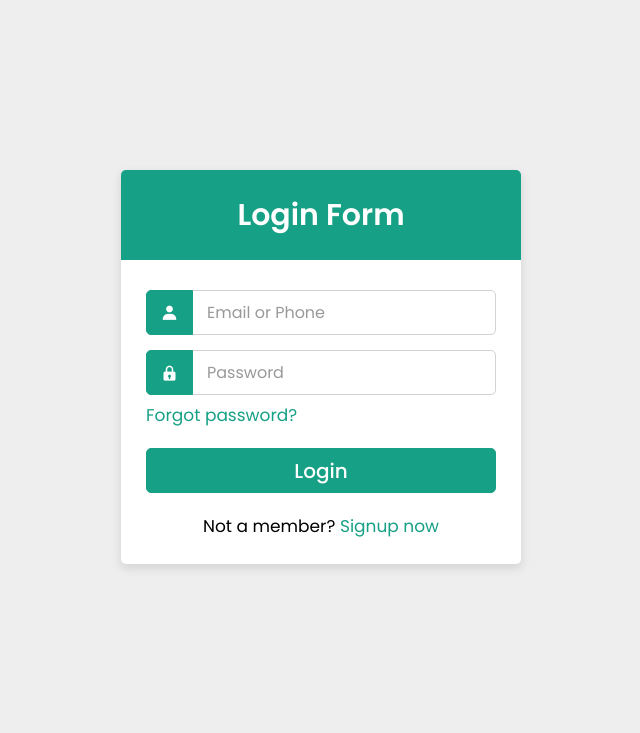
After one commit to XhemaliDurguti/PersonalWeb, a PHP site: page /admin/index.php in a window 1280 px wide. The commit adds this page. Shown: the top 733 px of the page, without its empty margins (319-959 px from the left). Run offline with PHP 8.4, Linux system fonts and the light colour scheme.

Commit message:
Login form create and style

```diff
--- /dev/null
+++ b/admin/assets/css/login.css
@@ -0,0 +1,128 @@
+@import url('https://fonts.googleapis.com/css2?family=Poppins:wght@200;300;400;500;600;700&display=swap');
+* {
+    margin: 0;
+    padding: 0;
+    box-sizing: border-box;
+    font-family: 'Poppins', sans-serif;
+}
+
+body {
+    background: #eee;
+    overflow: hidden;
+}
+
+::selection {
+    background: rgba(26, 188, 156, 0.3);
+}
+
+.container {
+    max-width: 440px;
+    padding: 0 20px;
+    margin: 170px auto;
+}
+
+.wrapper {
+    width: 100%;
+    background: #fff;
+    border-radius: 5px;
+    box-shadow: 0px 4px 10px 1px rgba(0, 0, 0, 0.1);
+}
+
+.wrapper .title {
+    height: 90px;
+    background: #16a085;
+    border-radius: 5px 5px 0 0;
+    color: #fff;
+    font-size: 30px;
+    font-weight: 600;
+    display: flex;
+    align-items: center;
+    justify-content: center;
+}
+
+.wrapper form {
+    padding: 30px 25px 25px 25px;
+}
+
+.wrapper form .row {
+    height: 45px;
+    margin-bottom: 15px;
+    position: relative;
+}
+
+.wrapper form .row input {
+    height: 100%;
+    width: 100%;
+    outline: none;
+    padding-left: 60px;
+    border-radius: 5px;
+    border: 1px solid lightgrey;
+    font-size: 16px;
+    transition: all 0.3s ease;
+}
+
+form .row input:focus {
+    border-color: #16a085;
+    box-shadow: inset 0px 0px 2px 2px rgba(26, 188, 156, 0.25);
+}
+
+form .row input::placeholder {
+    color: #999;
+}
+
+.wrapper form .row i {
+    position: absolute;
+    width: 47px;
+    height: 100%;
+    color: #fff;
+    font-size: 18px;
+    background: #16a085;
+    border: 1px solid #16a085;
+    border-radius: 5px 0 0 5px;
+    display: flex;
+    align-items: center;
+    justify-content: center;
+}
+
+.wrapper form .pass {
+    margin: -8px 0 20px 0;
+}
+
+.wrapper form .pass a {
+    color: #16a085;
+    font-size: 17px;
+    text-decoration: none;
+}
+
+.wrapper form .pass a:hover {
+    text-decoration: underline;
+}
+
+.wrapper form .button input {
+    color: #fff;
+    font-size: 20px;
+    font-weight: 500;
+    padding-left: 0px;
+    background: #16a085;
+    border: 1px solid #16a085;
+    cursor: pointer;
+}
+
+form .button input:hover {
+    background: #12876f;
+}
+
+.wrapper form .signup-link {
+    text-align: center;
+    margin-top: 20px;
+    font-size: 17px;
+}
+
+.wrapper form .signup-link a {
+    color: #16a085;
+    text-decoration: none;
+}
+
+form .signup-link a:hover {
+    text-decoration: underline;
+}
--- a/admin/assets/css/style.css
+++ b/admin/assets/css/style.css
@@ -626,3 +626,6 @@ body {
         min-width: 420px;
     }
 }
+
+
+/* Login */
--- /dev/null
+++ b/admin/index.php
@@ -0,0 +1,36 @@
+<!DOCTYPE html>
+<html lang="en" dir="ltr">
+
+<head>
+    <meta charset="utf-8">
+    <meta name="viewport" content="width=device-width, initial-scale=1.0">
+    <title>Login</title>
+    <link rel="stylesheet" href="./assets/css/login.css">
+    <link href='https://unpkg.com/boxicons@2.0.9/css/boxicons.min.css' rel='stylesheet'>
+</head>
+
+<body>
+    <div class="container">
+        <div class="wrapper">
+            <div class="title"><span>Login Form</span></div>
+            <form action="#">
+                <div class="row">
+                    <i class="bx bxs-user"></i>
+                    <input type="text" placeholder="Email or Phone" required>
+                </div>
+                <div class="row">
+                    <i class="bx bxs-lock"></i>
+                    <input type="password" placeholder="Password" required>
+                </div>
+                <div class="pass"><a href="#">Forgot password?</a></div>
+                <div class="row button">
+                    <input type="submit" value="Login">
+                </div>
+                <div class="signup-link">Not a member? <a href="#">Signup now</a></div>
+            </form>
+        </div>
+    </div>
+
+</body>
+
+</html>
```
